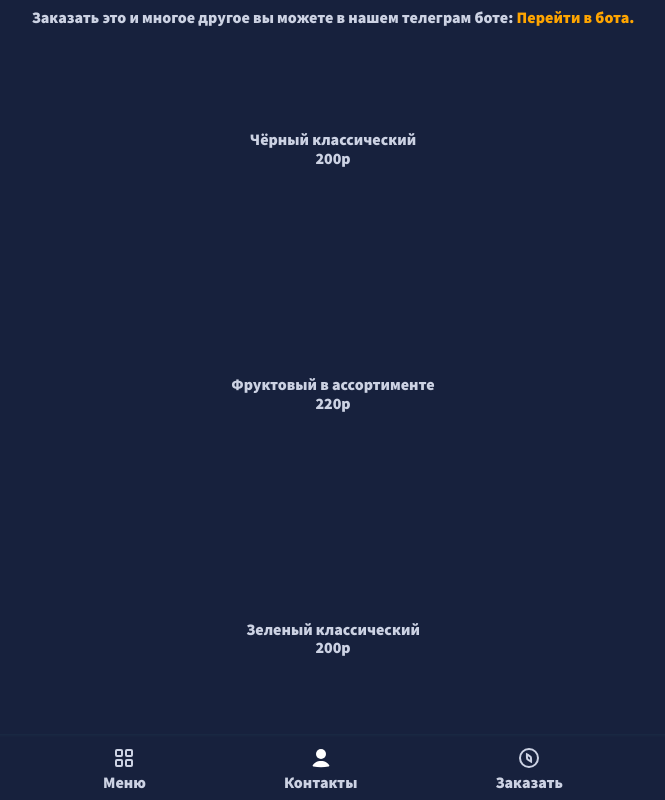
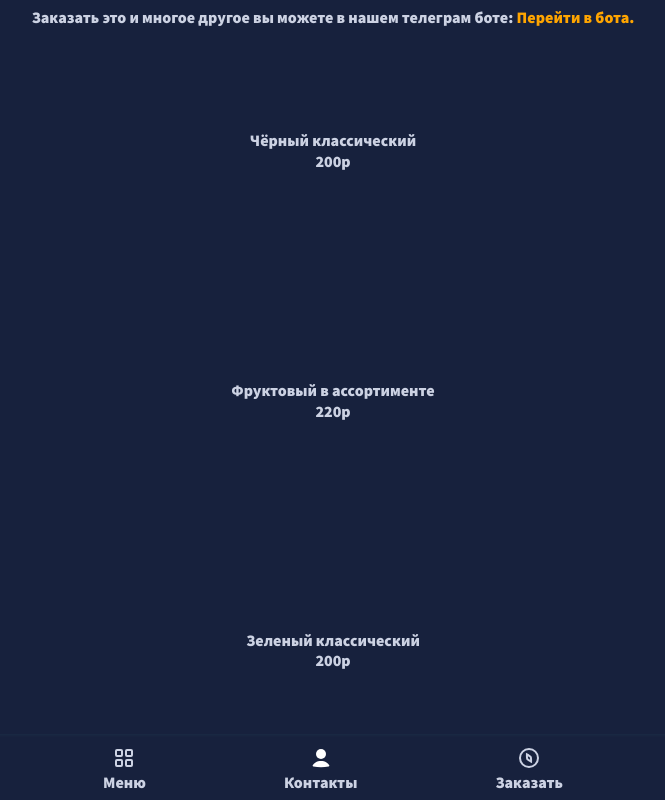
Before and after one commit to baysangyrm/Hinkaly, a plain HTML site: page pages/menu/tea/index.html in a window 1280 px wide. Shown: the top 800 px of the page, without its empty margins (307-972 px from the left). Drawn offline with nearby package versions, Linux system fonts and the light colour scheme.

Commit message:
fix style

```diff
--- a/css/menuindex.css
+++ b/css/menuindex.css
@@ -15,3 +15,7 @@
 .base-link{
     color: orange;
 }
+.base-menu__list-item{
+    line-height: 130%;
+    width: max-content;
+}
--- a/css/style.css
+++ b/css/style.css
@@ -19,7 +19,7 @@ li{
     list-style-type: none;
 }
 .container{
-    width: calc(100% - 200px);
+    width: calc(100% - 150px);
     margin: 0 auto;
 }
 a,p{
```
